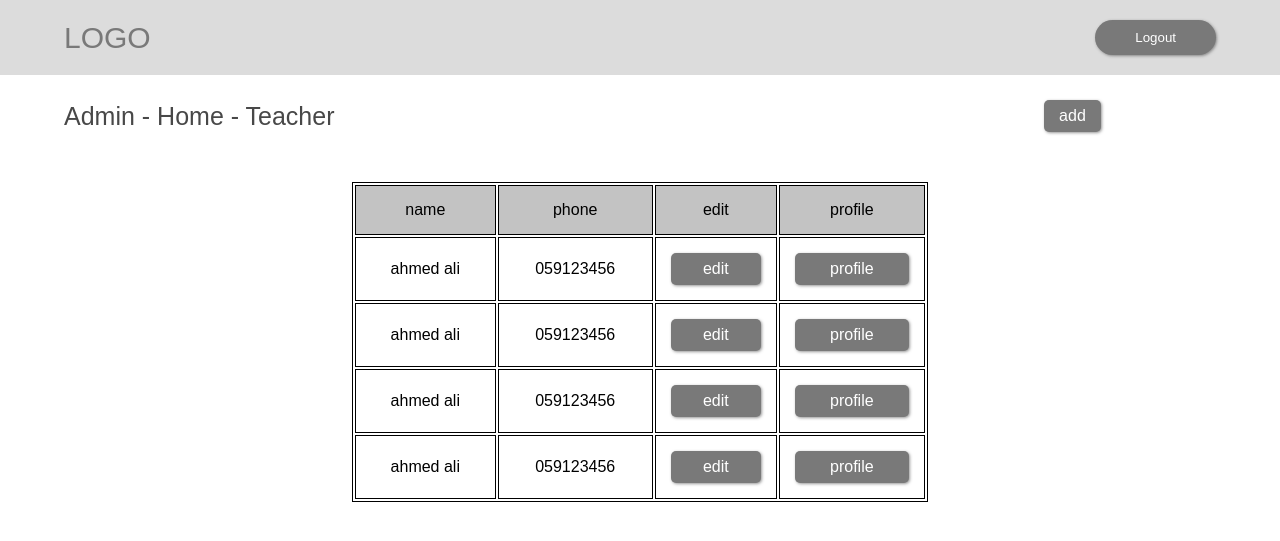
After one commit to AmerJaafar/final, a PHP site: the page made by admin/admin teacher control/adminTeacher.html in a window 1280 px wide. The commit adds this page. Shown: the top 541 px of the page. Run offline with PHP 8.4, Linux system fonts and the light colour scheme.

Commit message:
files update

```diff
--- /dev/null
+++ b/admin/admin teacher control/adminTeacher.html
@@ -0,0 +1,78 @@
+<!DOCTYPE html>
+<html lang="en">
+<head>
+    <meta charset="UTF-8">
+    <meta http-equiv="X-UA-Compatible" content="IE=edge">
+    <meta name="viewport" content="width=device-width, initial-scale=1.0">
+
+                <!-- main css fille -->
+    <link rel="stylesheet" href="../../styles/style.css">
+                <!-- google font -->
+    <link rel="preconnect" href="https://fonts.googleapis.com">
+    <link rel="preconnect" href="https://fonts.gstatic.com" crossorigin>
+    <link href="https://fonts.googleapis.com/css2?family=Roboto:wght@100;300;400;500;700;900&display=swap" rel="stylesheet">
+                <!-- font awsome -->
+    <link rel="stylesheet" href="https://cdnjs.cloudflare.com/ajax/libs/font-awesome/6.4.0/css/all.min.css" integrity="sha512-iecdLmaskl7CVkqkXNQ/ZH/XLlvWZOJyj7Yy7tcenmpD1ypASozpmT/E0iPtmFIB46ZmdtAc9eNBvH0H/ZpiBw==" crossorigin="anonymous" referrerpolicy="no-referrer" />
+    <title>admin-teacher</title>
+</head>
+<body>
+    <header class="header">
+        <!-- As a heading -->
+        <nav class="navbar container">
+            <div class="nav-content">
+            <span class="logo">LOGO</span>
+            <button class="logout" id="logout">Logout</button>
+            </div>
+        </nav>
+    </header>
+    <div class="container">
+
+        <div class="adminControl adminTeacherControl">
+            <div class="links">
+                <h3>Admin - <a href="../index.html">Home</a> - Teacher</h3>
+                <a href="./adminTeacherAdd.html" class="add">add</a>
+            </div>
+            <div class="table-container">
+                <table>
+                    <thead>
+                        <tr>
+                            <td>name</td>
+                            <td>phone</td>
+                            <td>edit</td>
+                            <td>profile</td>
+                        </tr>
+                    </thead>
+                    <tbody>
+                        <tr>
+                            <td>ahmed ali</td>
+                            <td>059123456</td>
+                            <td><a href="./adminTeacherEdite.html" id="adminTeacherEdit" class="add">edit</a></td>
+                            <td><a href="./adminTeacherProfile.html" id="adminTeacherProfile" class="add">profile</a></td>
+                        </tr>
+                        <tr>
+                            <td>ahmed ali</td>
+                            <td>059123456</td>
+                            <td><a href="./adminTeacherEdite.html" id="adminTeacherEdit" class="add">edit</a></td>
+                            <td><a href="./adminTeacherProfile.html" id="adminTeacherProfile" class="add">profile</a></td>
+                        </tr>
+                        <tr>
+                            <td>ahmed ali</td>
+                            <td>059123456</td>
+                            <td><a href="./adminTeacherEdite.html" id="adminTeacherEdit" class="add">edit</a></td>
+                            <td><a href="./adminTeacherProfile.html" id="adminTeacherProfile" class="add">profile</a></td>
+                        </tr>
+                        <tr>
+                            <td>ahmed ali</td>
+                            <td>059123456</td>
+                            <td><a hre./adminTeacherEdite.html" id="adminTeacherEdit" class="add">edit</a></td>
+                            <td><a href="./adminTeacherProfile.html" id="adminTeacherProfile" class="add">profile</a></td>
+                        </tr>
+                    </tbody>
+                </table>
+            </div>
+
+
+        </div>
+    </div>
+</body>
+</html>
--- a/index.html
+++ b/index.html
@@ -61,6 +61,6 @@
 
 
     </div>
-    <script src="./script/main.js"></script>
+    <script src="./script/script.js"></script>
 </body>
 </html>
--- a/styles/style.css
+++ b/styles/style.css
@@ -98,12 +98,24 @@
     height: 500px;
     display: none;
     box-shadow: 0 0 8px rgba(0, 0, 0, 0.5);
-    border-radius: 10px;
+}
+
+.open {
+    position: absolute;
+    top: 50%;
+    left: 50%;
+    transform: translate(-50%, -50%);
+    background-color: #797979;
+    padding: 15px;
+    border: 1px solid #333;
+    border-radius: 15px;
+    box-shadow: 0 0 8px rgba(0, 0, 0, 0.5);
+    cursor: pointer;
 }
 
 .popup-container .popup-header {
-    margin: 15px auto;
-    width: 90%;
+    margin: 25px auto;
+    width: 75%;
     display: flex;
     justify-content: space-between;
 }
@@ -135,15 +147,56 @@
 /**************************************admin page styles*********************************************************/
 /****************************************************************************************************************/
 /****************************************************************************************************************/
+.logout {
+    padding: 10px 40px;
+    border-radius: 50px;
+    border: none;
+    background: #797979;
+    color: white;
+    cursor: pointer;
+    box-shadow: 1px 1px 3px rgb(51 51 51 / 50%);
+    transition: all .3s ease-in-out;
+}
+
+.logout:hover,
+.add:hover {
+    transform: scale(1.1);
+}
+
+.adminControl {
+    margin-top: 25px;
+}
+
+.adminControl .links {
+    width: 90%;
+    display: flex;
+    align-items: center;
+    justify-content: space-between;
+}
+
+.add {
+    padding: 7px 15px;
+    border: none;
+    background: #797979;
+    border-radius: 5px;
+    color: white;
+    cursor: pointer;
+    box-shadow: 1px 1px 3px rgb(51 51 51 / 50%);
+    transition: all .3s ease-in-out;
+    display: block;
+}
+
 .adminControl h3 {
     color: #484848;
     font-weight: 300;
+    font-size: 25px;
 }
 
 .adminControl .adminAcses {
     display: grid;
     grid-template-columns: repeat(3, minmax(75px, 1fr));
     justify-items: center;
+    margin: 50px 0;
 }
 
 .adminControl .adminAcses div {
@@ -166,6 +219,7 @@
     width: 35%;
     margin: 0 50px;
     text-align: center;
+    margin-top: 50px;
 }
 
 .excellentStudets table td {
@@ -173,9 +227,77 @@
     padding: 5px;
 }
 
-.excellentStudets table thead {
+.excellentStudets table thead td {
     background: #EAEAEA;
     padding: 10px;
+}
+
+.table-container {
+    margin: 50px auto;
+    width: 50%;
+
+}
+
+.table-container table {
+    width: 100%;
+    border: 1px solid black;
+}
+
+.table-container table thead {
+    background: #C3C3C3;
+}
+
+.table-container table td {
+    padding: 15px;
+    text-align: center;
+    border: 1px solid black;
+
+}
+
+.input-container {
+    display: flex;
+    align-items: center;
+    justify-content: space-between;
+    /* width: 85%; */
+    margin-bottom: 25px;
+    font-size: 20px;
+}
+
+.input-container input {
+    width: 90%;
+    padding: 10px;
+    margin-left: 25px;
+}
+
+.form-container {
+    width: 35%;
+    position: relative;
+    margin: 50px 100px;
+}
+
+.form-container .add {
+    position: absolute;
+    right: 0;
+}
+
+.profile-container {
+    margin: 0 100px;
+    display: flex;
+}
+
+.profile-container .img-box img {
+    width: 250px;
+    height: 400px;
+}
+
+.profile-container .profile-content {
+    margin-top: 100px;
+}
+
+.profile-content p {
+    margin-bottom: 20px;
+    font-size: 25px;
+    margin-left: 20px;
 }
 
 /* Hekmat Style */
```
Also changed, not shown: admin/admin teacher control/adminTeacherAdd.html (added, +65 -0 lines), admin/admin teacher control/adminTeacherEdite.html (added, +65 -0 lines), admin/admin teacher control/adminTeacherProfile.html (added, +51 -0 lines), admin/index.html (+10 -8 lines), script/script.js (added, +10 -0 lines).
